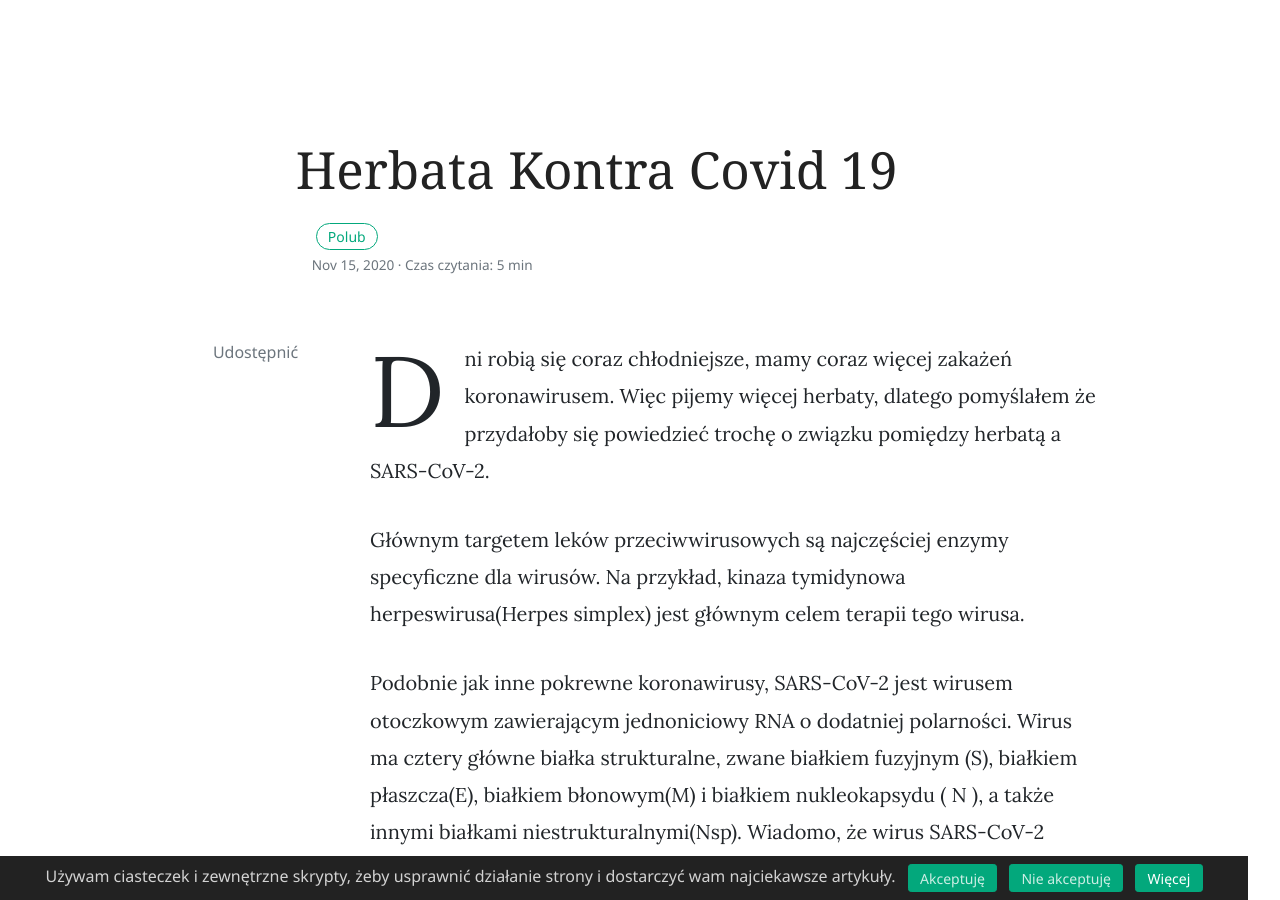
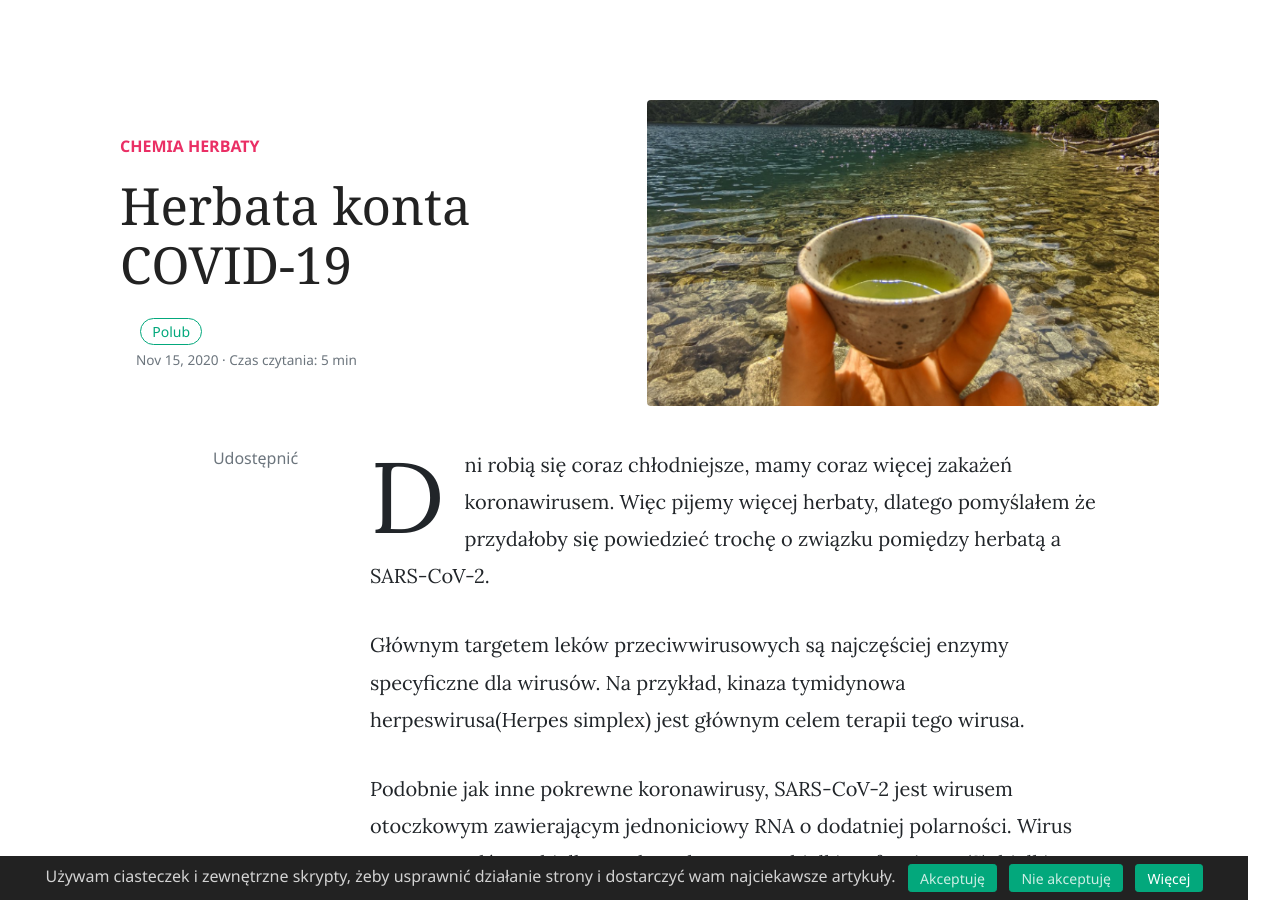
Before and after one commit to asiomchen/asiomchen.github.io, a Jekyll site: the page built from _posts/2020-11-15-herbata-kontra-covid-19.md, in a window 1280 px wide and 900 px high. Built offline with Jekyll 4.4.1, drawn with Linux system fonts in a browser that asks for light colours; nearby versions of some CDN libraries; comment, search, counter and statistics services are not loaded.

Commit message:
Update 2020-11-15-herbata-kontra-covid-19.md

```diff
--- a/_posts/2020-11-15-herbata-kontra-covid-19.md
+++ b/_posts/2020-11-15-herbata-kontra-covid-19.md
@@ -1,3 +1,9 @@
+---
+layout: post
+title:  "Herbata konta COVID-19"
+categories: [Chemia herbaty]
+image: assets/images/ltea/ltea-0.PNG
+---
 
 Dni robią się coraz chłodniejsze, mamy coraz więcej zakażeń koronawirusem. Więc pijemy więcej herbaty, dlatego pomyślałem że przydałoby się powiedzieć trochę o związku pomiędzy herbatą a SARS-CoV-2.
 
```
